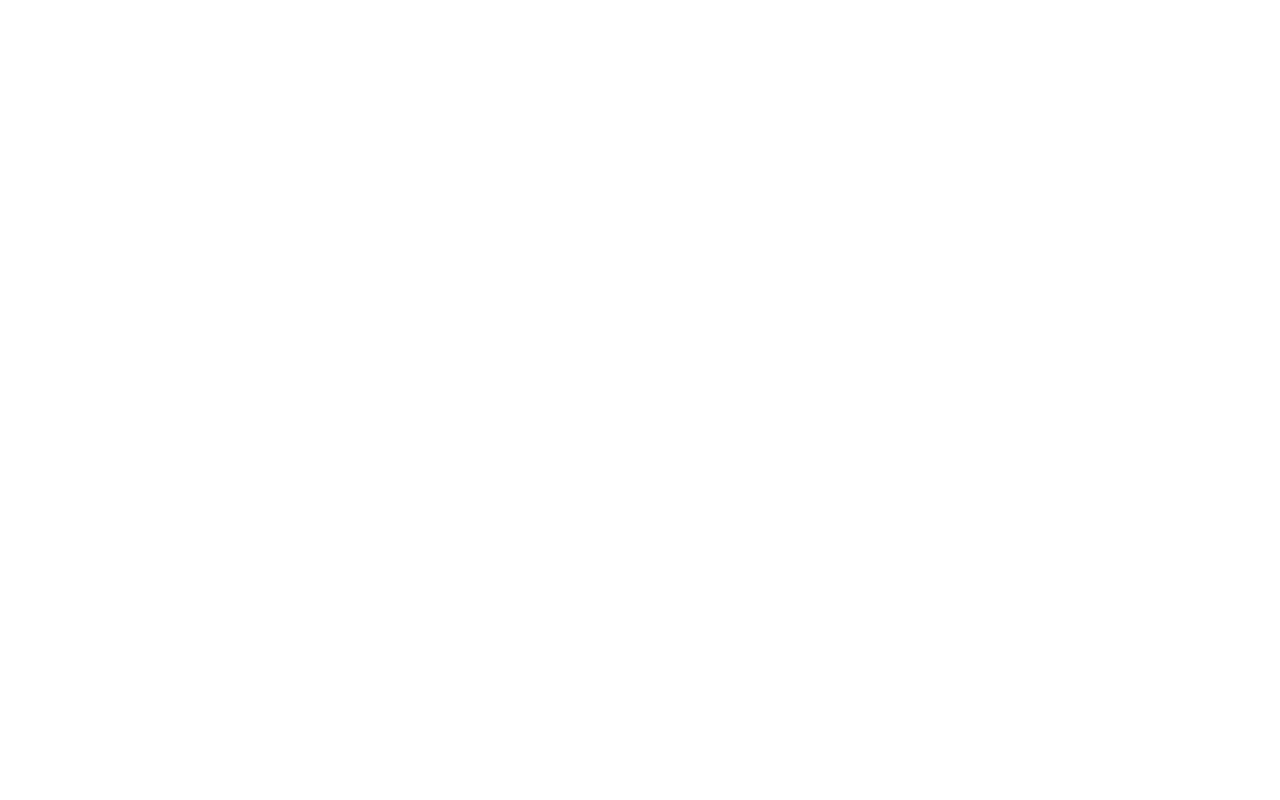
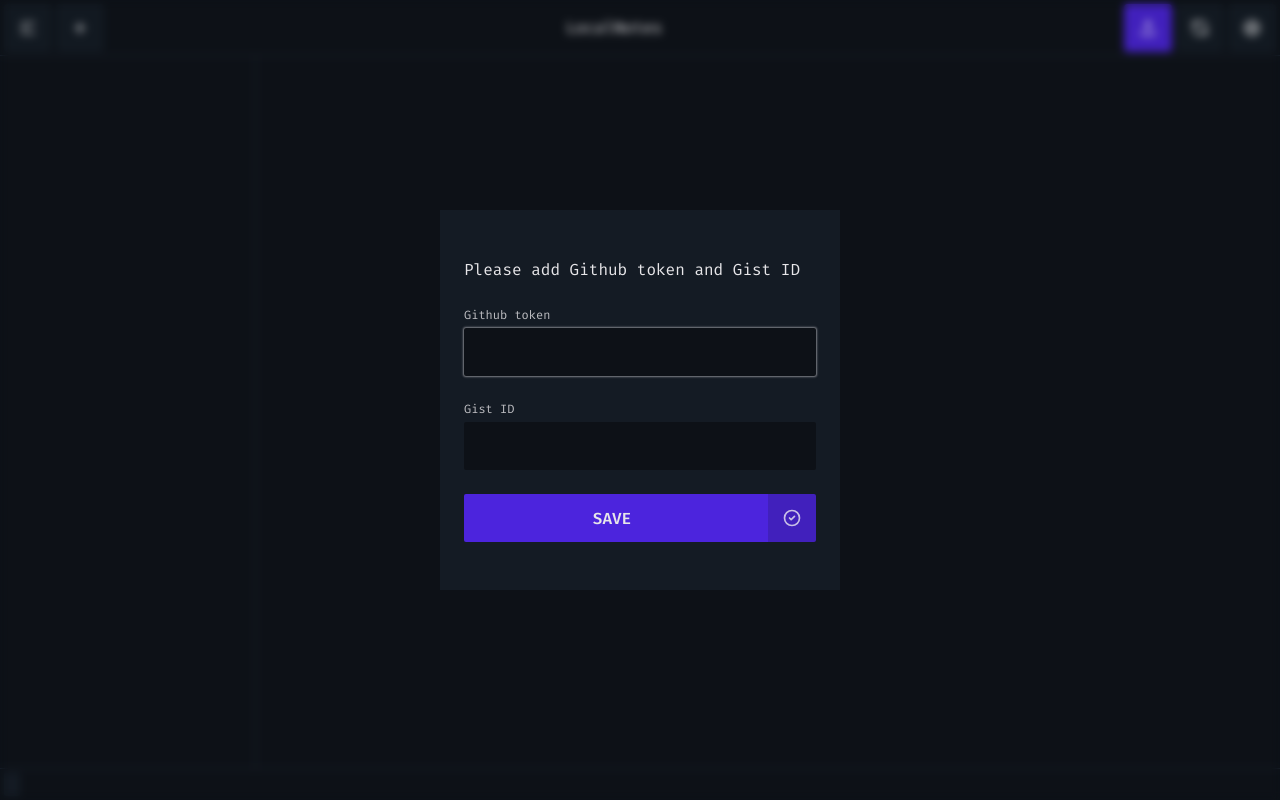
Before and after one commit to ParaSpl01t/localNotes, a plain HTML site: page index.html in a window 1280 px wide. Drawn offline with Linux system fonts and the light colour scheme.

Commit message:
best upload ever

```diff
--- a/index.html
+++ b/index.html
@@ -3,9 +3,130 @@
 	<head>
 		<meta charset="UTF-8" />
 		<meta name="viewport" content="width=device-width, initial-scale=1.0" />
+		<link rel="preconnect" href="https://fonts.googleapis.com" />
+		<link rel="preconnect" href="https://fonts.gstatic.com" crossorigin />
+		<link
+			href="https://fonts.googleapis.com/css2?family=Fira+Code:wght@300..700&display=optional"
+			rel="stylesheet"
+		/>
 		<link rel="stylesheet" href="/lib/css/style.css" />
+		<script src="/lib/js/secret.js" defer></script>
 		<script src="/lib/js/script.js" defer></script>
+
+		<script
+			src="https://cdnjs.cloudflare.com/ajax/libs/codeflask/1.4.1/codeflask.min.js"
+			integrity="sha512-Mz92dprS5iG4Y3/bjwsc5fshD5GiBbJEp5W05AUbYHhq3igg1fegYELsu2Iz1ACIxz9RQPREx8wuTIP7W94wsg=="
+			crossorigin="anonymous"
+		></script>
+		<!-- <script
+			src="https://cdn.jsdelivr.net/npm/marked/marked.min.js"
+			defer
+		></script> -->
 		<title>localNotes</title>
 	</head>
-	<body></body>
+	<body>
+		<div class="login hide">
+			<div class="form">
+				<div class="msg"></div>
+				<div class="input">
+					<label> Github token </label>
+					<input type="text" name="token" />
+				</div>
+				<div class="input">
+					<label> Gist ID </label>
+					<input type="text" name="gist" />
+				</div>
+				<div class="buttons">
+					<button id="saveInfo">
+						<span>SAVE</span>
+						<svg
+							fill="none"
+							stroke="currentColor"
+							viewBox="0 0 24 24"
+						>
+							<path
+								stroke-linecap="round"
+								stroke-linejoin="round"
+								stroke-width="2"
+								d="M9 12l2 2 4-4m6 2a9 9 0 11-18 0 9 9 0 0118 0z"
+							></path>
+						</svg>
+					</button>
+				</div>
+			</div>
+		</div>
+		<header>
+			<div class="btn-group">
+				<button id="toggleNav">
+					<svg fill="none" stroke="currentColor" viewBox="0 0 24 24">
+						<path
+							stroke-linecap="round"
+							stroke-linejoin="round"
+							stroke-width="2"
+							d="M4 6h16M4 12h8m-8 6h16"
+						></path>
+					</svg>
+				</button>
+				<button id="newFile">
+					<svg fill="none" stroke="currentColor" viewBox="0 0 24 24">
+						<path
+							stroke-linecap="round"
+							stroke-linejoin="round"
+							stroke-width="2"
+							d="M12 6v6m0 0v6m0-6h6m-6 0H6"
+						></path>
+					</svg>
+				</button>
+			</div>
+			<span>LocalNotes</span>
+			<div class="btn-group">
+				<button id="upload" class="btn-primary">
+					<svg fill="none" stroke="currentColor" viewBox="0 0 24 24">
+						<path
+							stroke-linecap="round"
+							stroke-linejoin="round"
+							stroke-width="2"
+							d="M4 16v1a3 3 0 003 3h10a3 3 0 003-3v-1m-4-8l-4-4m0 0L8 8m4-4v12"
+						></path>
+					</svg>
+				</button>
+				<button id="refresh">
+					<svg fill="none" stroke="currentColor" viewBox="0 0 24 24">
+						<path
+							stroke-linecap="round"
+							stroke-linejoin="round"
+							stroke-width="2"
+							d="M4 4v5h.582m15.356 2A8.001 8.001 0 004.582 9m0 0H9m11 11v-5h-.581m0 0a8.003 8.003 0 01-15.357-2m15.357 2H15"
+						></path>
+					</svg>
+				</button>
+				<button id="showLogin">
+					<svg fill="none" stroke="currentColor" viewBox="0 0 24 24">
+						<path
+							stroke-linecap="round"
+							stroke-linejoin="round"
+							stroke-width="2"
+							d="M10.325 4.317c.426-1.756 2.924-1.756 3.35 0a1.724 1.724 0 002.573 1.066c1.543-.94 3.31.826 2.37 2.37a1.724 1.724 0 001.065 2.572c1.756.426 1.756 2.924 0 3.35a1.724 1.724 0 00-1.066 2.573c.94 1.543-.826 3.31-2.37 2.37a1.724 1.724 0 00-2.572 1.065c-.426 1.756-2.924 1.756-3.35 0a1.724 1.724 0 00-2.573-1.066c-1.543.94-3.31-.826-2.37-2.37a1.724 1.724 0 00-1.065-2.572c-1.756-.426-1.756-2.924 0-3.35a1.724 1.724 0 001.066-2.573c-.94-1.543.826-3.31 2.37-2.37.996.608 2.296.07 2.572-1.065z"
+						></path>
+						<path
+							stroke-linecap="round"
+							stroke-linejoin="round"
+							stroke-width="2"
+							d="M15 12a3 3 0 11-6 0 3 3 0 016 0z"
+						></path>
+					</svg>
+				</button>
+			</div>
+		</header>
+		<section>
+			<aside></aside>
+
+			<main>
+				<textarea></textarea>
+			</main>
+		</section>
+		<footer>
+			<div class="details"></div>
+		</footer>
+	</body>
 </html>
--- a/lib/css/style.scss
+++ b/lib/css/style.scss
@@ -4,9 +4,258 @@
 	box-sizing: border-box;
 }
 
+$light: #e7e6e9;
+$dark: #0d1117;
+$primary: #4c24dd;
+
+$color: $light;
+$bg: $dark;
+$bg-l: lighten($bg, 4%);
+$border: lighten($bg, 8%);
+$hover: rgba($light, 50%);
+
+@mixin primary {
+	color: $light;
+	background-color: $primary;
+}
+
+@mixin font {
+	font-family: 'Fira Code', monospace;
+}
+
+@mixin focus {
+	border: 0;
+	outline: 0;
+
+	&:focus {
+		box-shadow: 0 0 2px 1px $hover;
+	}
+}
+
+@mixin button {
+	display: flex;
+	align-items: center;
+	justify-content: center;
+	gap: 8px;
+	font-weight: 550;
+	padding: 0;
+	font-size: 16px;
+	height: 48px;
+	border-radius: 2px;
+	cursor: pointer;
+	@include focus;
+
+	span {
+		flex: 1;
+		padding: 0 14px;
+	}
+
+	svg {
+		height: 100%;
+		opacity: 0.8;
+		padding: 14px;
+		background-color: rgba($bg, 20%);
+	}
+}
+
+html {
+	color-scheme: dark;
+}
+
 body {
+	@include font;
 	margin: 0;
 	min-height: 100vh;
 	line-height: 1.5;
-	font-family: sans-serif;
+	display: flex;
+	color: $color;
+	background-color: $bg;
+	flex-direction: column;
 }
+
+.hide {
+	display: none !important;
+}
+
+.login {
+	position: fixed;
+	display: flex;
+	height: 100vh;
+	width: 100vw;
+	justify-content: center;
+	align-items: center;
+	padding: 16px;
+	backdrop-filter: blur(4px);
+	z-index: 10;
+
+	.form {
+		background-color: $bg-l;
+		padding: 48px 24px;
+		gap: 24px;
+		width: 100%;
+		max-width: 400px;
+		display: flex;
+		flex-direction: column;
+		border: 2px;
+
+		.input {
+			display: flex;
+			flex-direction: column;
+			gap: 4px;
+
+			label {
+				color: rgba($color, 80%);
+				font-size: 12px;
+			}
+
+			input {
+				@include focus;
+				@include font;
+				height: 48px;
+				padding: 0 16px;
+				background-color: $bg;
+				border-radius: 2px;
+			}
+		}
+		.buttons {
+			display: flex;
+			gap: 16px;
+
+			button {
+				flex: 1;
+				@include button;
+				@include font;
+
+				&#saveInfo {
+					@include primary;
+				}
+			}
+		}
+	}
+}
+
+::-webkit-scrollbar {
+	width: 10px;
+	background-color: $bg;
+}
+
+::-webkit-scrollbar-thumb {
+	background: $bg-l;
+	border-radius: 5px;
+}
+
+header {
+	display: flex;
+	justify-content: space-between;
+	align-items: center;
+	padding: 4px;
+	gap: 4px;
+	height: 56px;
+	border-bottom: 1px solid $border;
+
+	.btn-group {
+		display: flex;
+		gap: 4px;
+	}
+
+	button {
+		@include button;
+		border-radius: 4px;
+		background-color: $bg-l;
+
+		&.btn-primary {
+			@include primary;
+		}
+	}
+}
+
+section {
+	position: relative;
+	display: flex;
+	flex: 1;
+
+	aside {
+		display: flex;
+		flex-direction: column;
+		width: 100%;
+		max-width: 256px;
+		padding: 8px 8px;
+		border-right: 1px solid $border;
+		gap: 4px;
+		background-color: $bg;
+		overflow-x: hidden;
+		transition: all 0.1s ease-in-out;
+
+		&.asidehide {
+			padding: 8px 0px;
+			// opacity: 0;
+			max-width: 0px;
+		}
+
+		.file {
+			@include focus;
+			@include button;
+			@include font;
+
+			display: flex;
+			height: 40px;
+			align-items: center;
+			justify-content: left;
+			padding: 0 8px;
+			font-weight: 400;
+			font-size: 14px;
+			background-color: $bg-l;
+			border-radius: 2px;
+			opacity: 0.8;
+		}
+	}
+
+	main {
+		flex: 1;
+		padding: 8px;
+
+		textarea {
+			outline: 0;
+			border: 0;
+
+			padding: 8px;
+			resize: none;
+			width: 100%;
+			height: 100%;
+			overflow-y: scroll;
+			line-height: 1.5;
+			font-size: 14px;
+			height: 100%;
+			background-color: $bg;
+		}
+	}
+}
+
+footer {
+	display: flex;
+	justify-content: space-between;
+	align-items: center;
+	padding: 4px;
+	height: 32px;
+	border-top: 1px solid $border;
+	font-size: 10px;
+
+	& > div {
+		display: flex;
+		align-items: center;
+		padding: 0 8px;
+		height: 100%;
+		background-color: $bg-l;
+		border-radius: 2px;
+		line-height: 1;
+	}
+}
+
+@media screen and (max-width: 800px) {
+	section {
+		aside {
+			position: absolute;
+			height: 100%;
+		}
+	}
+}
```
Also changed, not shown: lib/css/style.css, lib/js/script.js, 3 other files.
